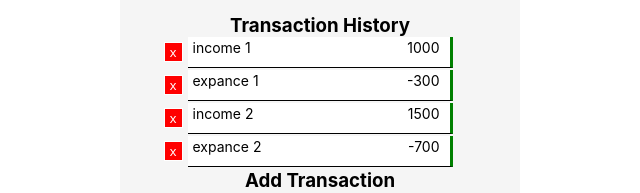
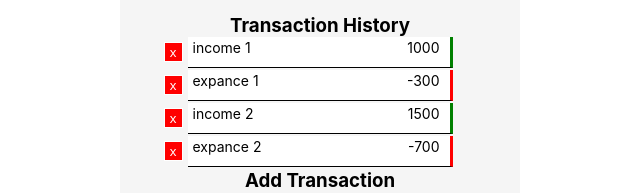
Before and after one commit to azharali8907/expanse_trakerApp, a React (Create React App) app: page / in a window 1280 px wide. Shown: the part 176-369 px from the top of the page, without its empty margins (320-960 px from the left). Built offline with nearby package versions, Linux system fonts and the light colour scheme.

Commit message:
update App.css

```diff
--- a/src/components/Transactions.js
+++ b/src/components/Transactions.js
@@ -2,7 +2,7 @@ import React from 'react';
 
 export const Transactions = ({ transaction }) => {
     return(
-    <li className="postive">
+    <li className={transaction.amount < 0 ? 'nagtive':'postive'}>
                     {transaction.discrption}
                     <span>{transaction.amount}</span>
                     <button className="delbtn">x</button>
```
